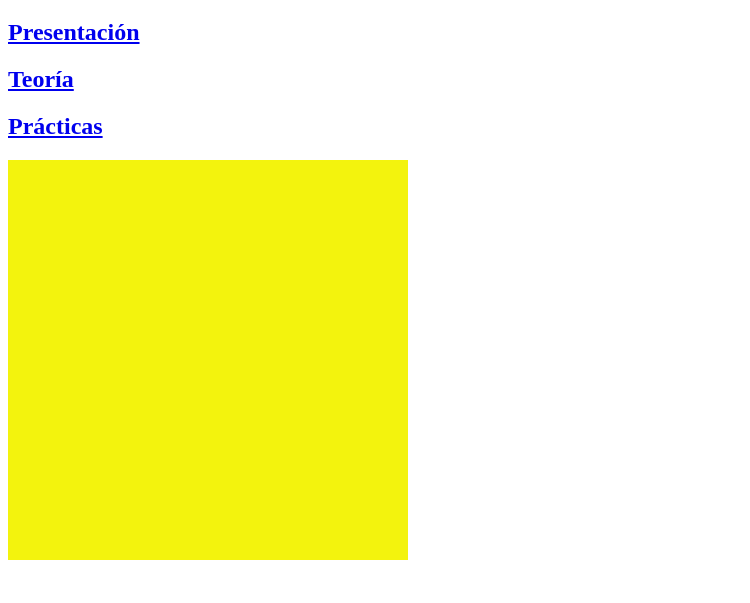
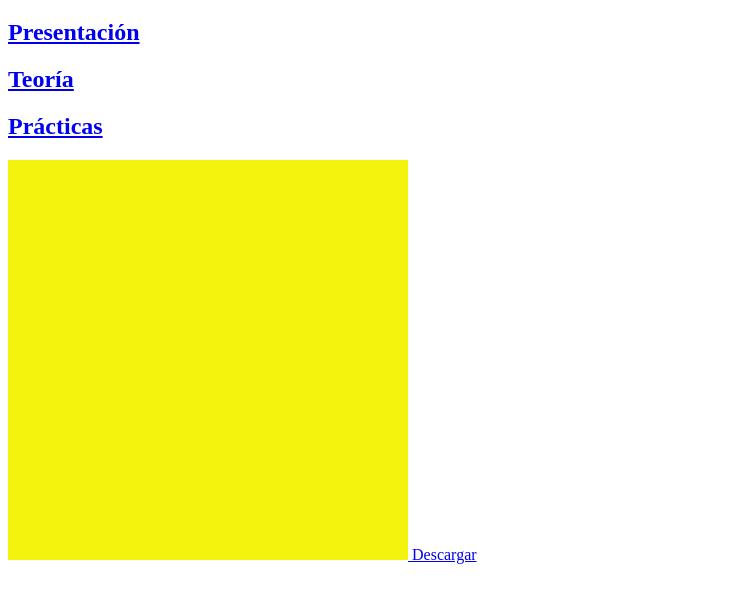
Before and after one commit to martaaranda7/web, a plain HTML site: page index.html in a window 1280 px wide. Shown: the part 61-664 px from the top of the page, without its empty margins (0-750 px from the left). Drawn offline with Linux system fonts and the light colour scheme.

Commit message:
Add files via upload

```diff
--- a/index.html
+++ b/index.html
@@ -12,5 +12,6 @@
         <a href="práctica.html">
         <h2>Prácticas</h2>
            <img src="color-amarillo.png">
+<a download href="p2.zip">Descargar</a>
     </body>
 </html>
```
Also changed, not shown: 1 other file.
